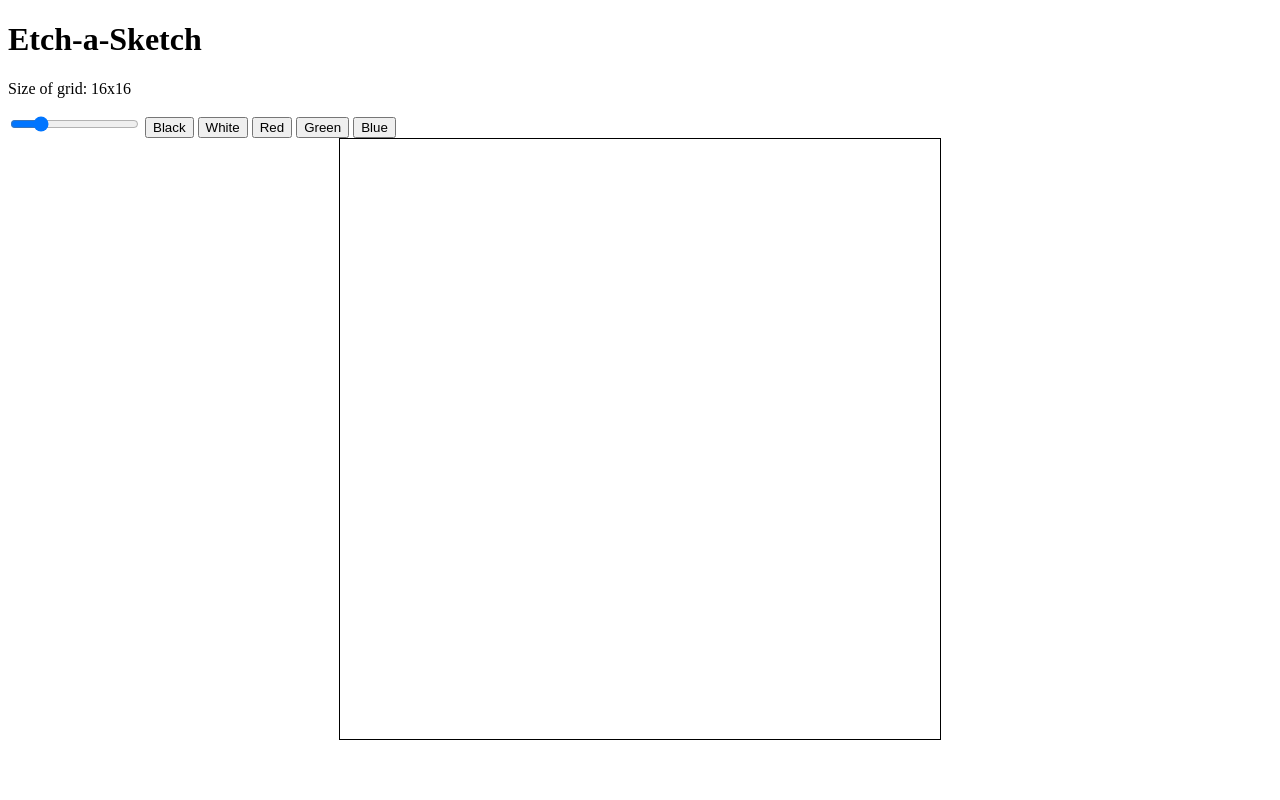
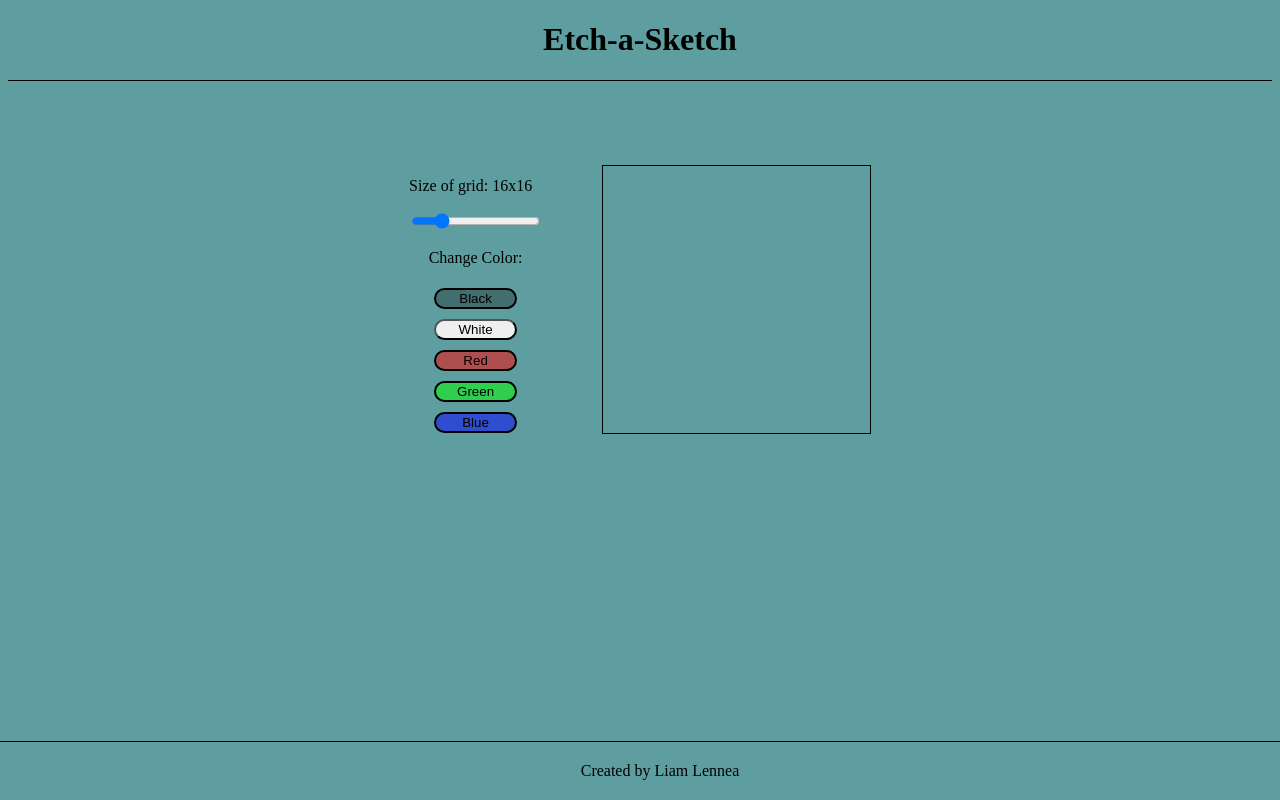
Before and after one commit to LLennea/Etch-a-Sketch, a plain HTML site: page index.html in a window 1280 px wide. Drawn offline with Linux system fonts and the light colour scheme.

Commit message:
Make site more visually appealing

```diff
--- a/css/style.css
+++ b/css/style.css
@@ -1,6 +1,37 @@
+body {
+    background-color: cadetblue;
+}
+
+.header {
+    text-align: center;
+    border-bottom: 1px solid black;
+}
+
+.body {
+    display: flex;
+    padding: 30px;
+    align-items: center;
+    justify-content: center;
+}
+
+.options {
+    display: flex;
+    padding-top: 50px;
+    padding-bottom: 50px;
+    flex-direction: column;
+    align-items: center;
+    justify-content: space-around;
+}
+
+.buttons {
+    display: flex;
+    flex-direction: column;
+}
+
 #grid {
-    margin: auto;
+    margin-left: 5%;
     display: flex;
+    flex: none;
     flex-direction: row;
     flex-wrap: wrap;
     border: solid black 1px;
@@ -12,3 +43,38 @@
     margin: 0;
     padding: 0;
 }
+
+.footer {
+    position: fixed;
+    left: 0;
+    bottom: 0;
+    border-top: 1px solid black;
+    padding: 20px;
+    width: 100%;
+    text-align: center;
+}
+
+button {
+    border-radius: 15px;
+    margin: 5px;
+}
+
+.black {
+    border: 2px solid black;
+    background-color: rgba(0, 0, 0, 0.3);
+}
+
+.red {
+    border: 2px solid black;
+    background-color: rgba(255, 0, 0, 0.5);
+}
+
+.green {
+    border: 2px solid black;
+    background-color: rgba(0, 255, 0, 0.5);
+}
+
+.blue {
+    border: 2px solid black;
+    background-color: rgba(0, 0, 255, 0.5);
+}
--- a/index.html
+++ b/index.html
@@ -8,16 +8,27 @@
     </head>
 
     <body>
-        <h1>Etch-a-Sketch</h1>
-        <p id="value">Size of grid: 16x16</p>
-        <input type="range" min="4" max="64" value="16" oninput="changeVal(this.value)" onchange="updateGrid(this.value)"></input>
-        <button onclick="changeColor('black')">Black</button>
-        <button onclick="changeColor('white')">White</button>
-        <button onclick="changeColor('red')">Red</button>
-        <button onclick="changeColor('green')">Green</button>
-        <button onclick="changeColor('blue')">Blue</button>
-        <div id="grid">
+        <div class="header">
+            <h1>Etch-a-Sketch</h1>
+        </div>
+        <div class="body">
+            <div class="options">
+                <div>
+                    <p id="value">Size of grid: 16x16</p>
+                    <input type="range" min="4" max="64" value="16" oninput="changeVal(this.value)" onchange="updateGrid(this.value)"></input>
+                </div>
+                <div class="buttons">
+                    <p>Change Color:</p>
+                    <button class="black" onclick="changeColor('black')">Black</button>
+                    <button class="white" onclick="changeColor('white')">White</button>
+                    <button class="red" onclick="changeColor('red')">Red</button>
+                    <button class="green" onclick="changeColor('green')">Green</button>
+                    <button class="blue" onclick="changeColor('blue')">Blue</button>
+                </div>
+            </div>
+            <div id="grid"></div>
         </div>
         <script src="js/script.js"></script>
+        <div class="footer">Created by Liam Lennea</div>
     </body>
 </html>
--- a/js/script.js
+++ b/js/script.js
@@ -1,5 +1,5 @@
 let grid = document.getElementById('grid');
-const gridSize = 600;
+const gridSize = screen.width / 3;
 let color = 'black';
 grid.style.width = `${gridSize}px`;
 grid.style.height = `${gridSize}px`;
```
